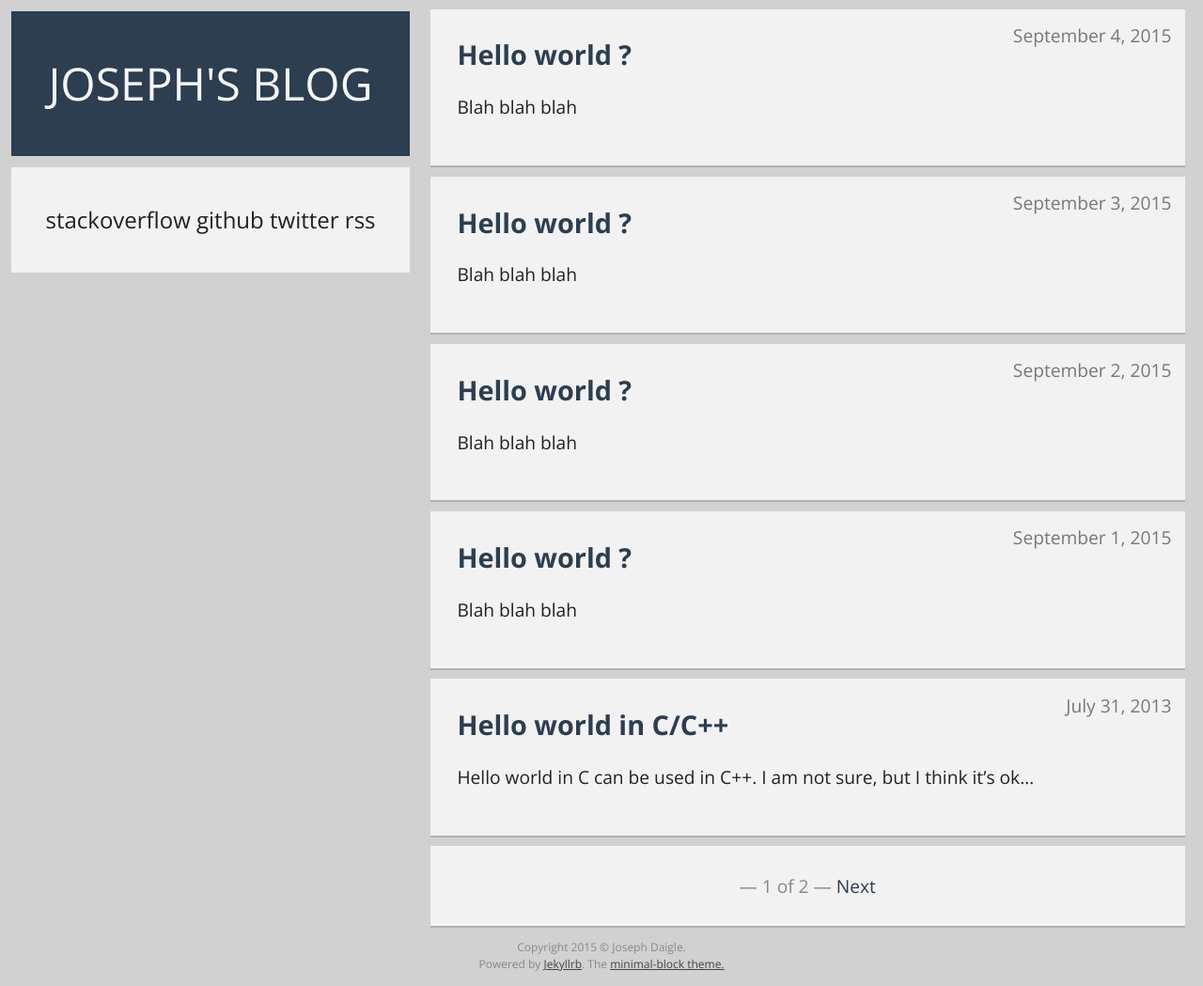
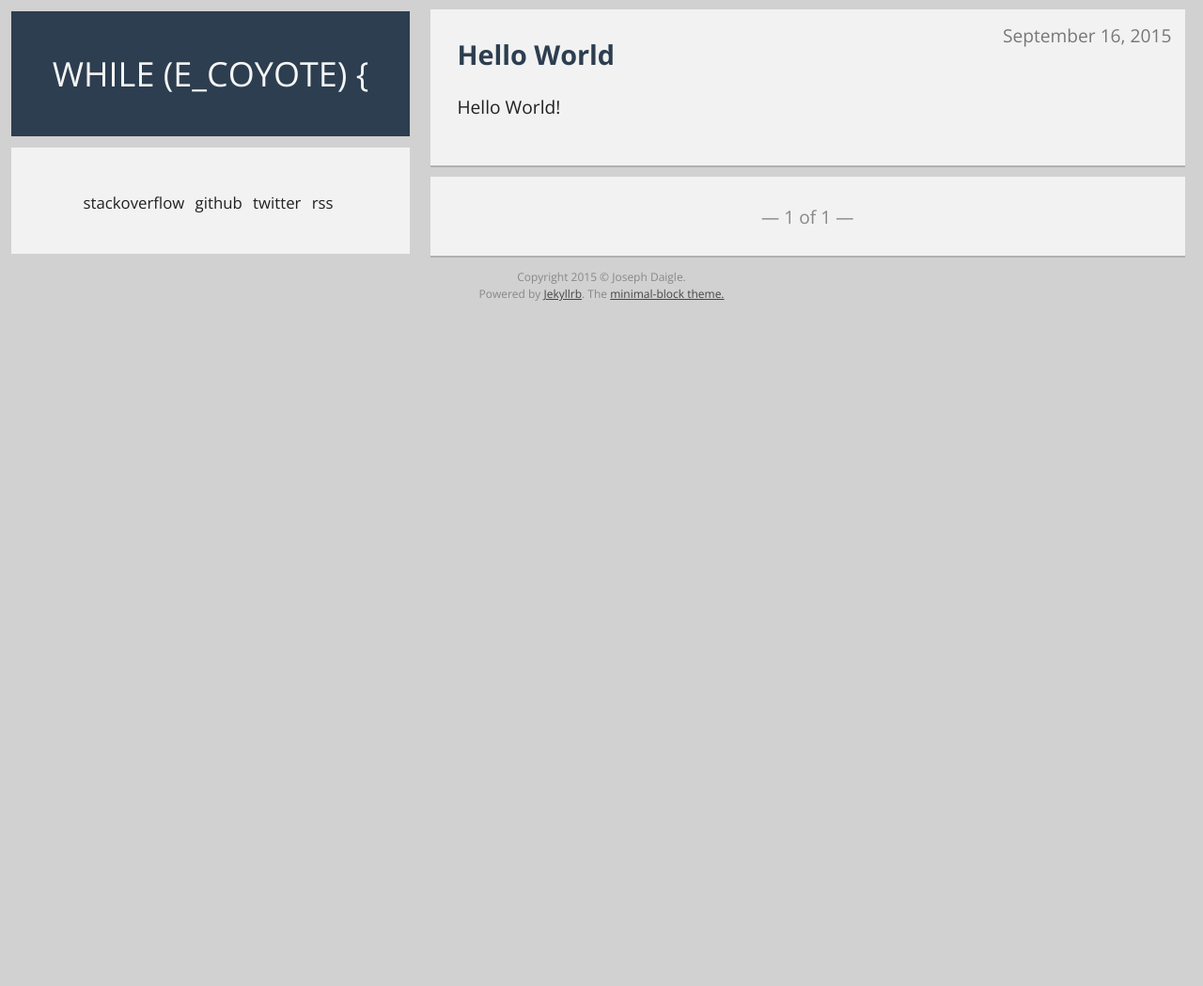
Before and after one commit to jdaigle/jdaigle.github.io, a Jekyll site: the page built from index.html, in a window 1280 px wide. Shown: the whole page at 94% size. Built offline with Jekyll 4.4.1, drawn with Linux system fonts in a browser that asks for light colours; Markdown is read by kramdown in place of the engine named in the settings; the list of posts is cut into pages by our own code; after the commit the page ends 900 px from its top, so only the background shows below that.

Commit message:
Hello World

```diff
--- a/_config.yml
+++ b/_config.yml
@@ -1,6 +1,5 @@
 # General
-name: "Joseph's Blog"
-description: "Joseph's Blog"
+name: "while (e_coyote) {"
 paginate: 5
 
 markdown: redcarpet
--- a/_layouts/default.html
+++ b/_layouts/default.html
@@ -5,7 +5,7 @@
     <meta charset="utf-8">
     <title>
         {% if page.title %} {{ page.title }}
-        {% else %} {{ site.name }} &mdash; {{ site.description }}
+        {% else %} {{ site.name }}
         {% endif %}
     </title>
 
--- a/_posts/2013-07-31-hello-world.md
+++ /dev/null
@@ -1,6 +0,0 @@
----
-title: Hello world in C/C++
-layout: post
----
-Hello world in C can be used in C++.
-I am not sure, but I think it's ok...
--- a/_posts/2015-09-01-hello-world-5.md
+++ /dev/null
@@ -1,5 +0,0 @@
----
-title: Hello world ?
-layout: post
----
-Blah blah blah
--- a/_posts/2015-09-02-hello-world-5.md
+++ /dev/null
@@ -1,5 +0,0 @@
----
-title: Hello world ?
-layout: post
----
-Blah blah blah
--- a/_posts/2015-09-03-hello-world-5.md
+++ /dev/null
@@ -1,5 +0,0 @@
----
-title: Hello world ?
-layout: post
----
-Blah blah blah
--- a/_posts/2015-09-04-hello-world-5.md
+++ /dev/null
@@ -1,5 +0,0 @@
----
-title: Hello world ?
-layout: post
----
-Blah blah blah
--- a/css/main.css
+++ b/css/main.css
@@ -119,11 +119,17 @@
     .main-header h1 {
         font-weight: 300;
         margin: 0;
+        font-size: 1.5em;
     }
 
     .main-header a {
         color: #f5f5f5;
         text-transform: uppercase;
+    }
+
+    .main-header .links a {
+        font-size: .7em;
+        margin-right: 5px;
     }
 
     .main-header a:hover, .main-header a:focus { color: #e1e1e1; }
```
Also changed, not shown: _posts/2013-07-29-hello-world-3.md (deleted, +0 -7 lines), _posts/2013-07-30-hello-world-2.md (deleted, +0 -6 lines), _posts/2015-09-16-hello-world.md (added, +6 -0 lines), stylesheets/pygment_trac.css (deleted, +0 -69 lines), Gemfile.lock (added).
